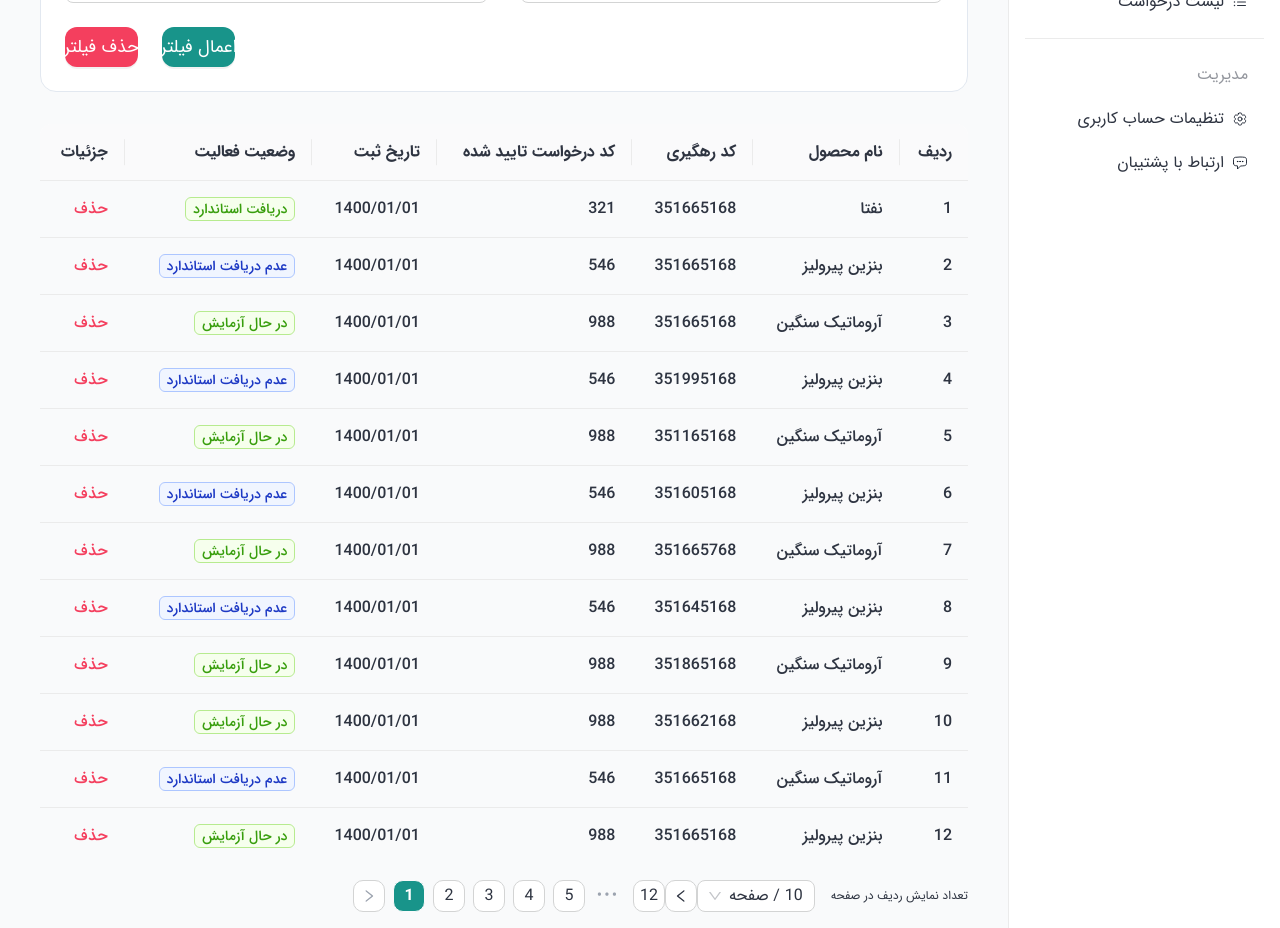
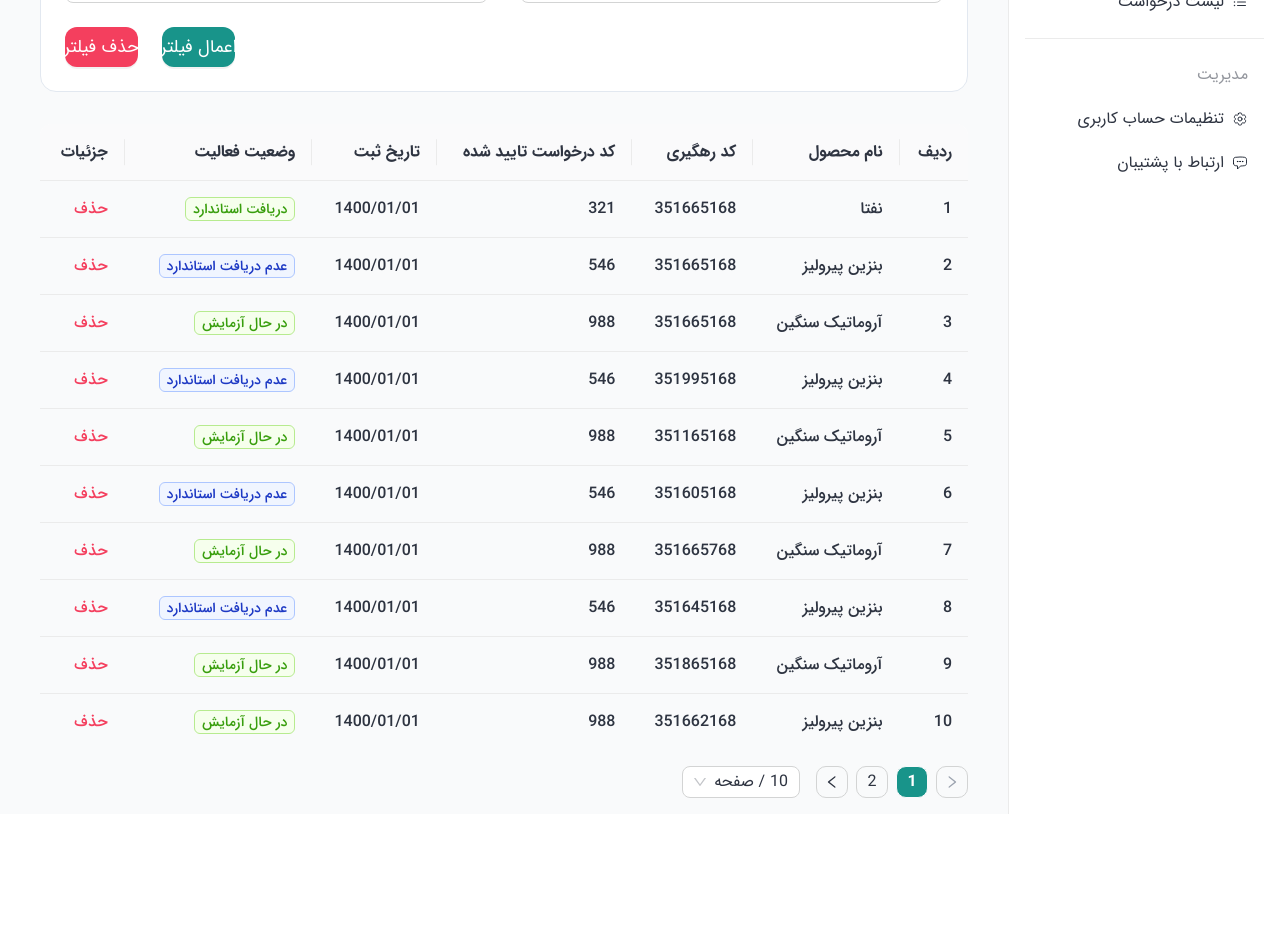
Before and after one commit to mahdi-nasirlo/oil-derivation-front, a Next.js app: page /dashboard/request-list in a window 1280 px wide. Shown: the part 320-1248 px from the top of the page. After the commit the page ends 1134 px from the top, so only its background shows below. Built offline with nearby package versions, Linux system fonts and the light colour scheme.

Commit message:
fixed pagination to table request-list

```diff
--- a/src/app/dashboard/request-list/page.tsx
+++ b/src/app/dashboard/request-list/page.tsx
@@ -10,12 +10,11 @@ import {
   Select,
   Space,
   Table,
-  Typography
 } from "../../../../lib/antd";
 import React from "react";
 import Link from "next/link";
 import { ColumnsType } from "antd/es/table";
-import { Pagination, Tag } from 'antd';
+import { Tag } from 'antd';
 
 
 export default function Page() {
@@ -65,17 +64,18 @@ export default function Page() {
           </MyFormItemGroup>
         </Form>
       </div>
-      <Table pagination={false} className='mt-8' columns={columns} dataSource={data} />
-      <div className="flex flex-row-reverse justify-end items-center">
-        <Pagination
-          defaultCurrent={1}
-          total={120}
-          defaultPageSize={10}
-          hideOnSinglePage
-          className="flex flex-row-reverse justify-end my-4"
-        />
-        <Typography className="font-normal text-xs">تعداد نمایش ردیف در صفحه</Typography>
-      </div>
+      <Table
+        className='mt-8'
+        columns={columns}
+        dataSource={data}
+        pagination={{
+          defaultPageSize: 10,
+          showSizeChanger: true,
+          pageSizeOptions: ['10', '20', '50'],
+          defaultCurrent: 1,
+          style: { display: "flex", flexDirection: "row", justifyContent: "flex-start", margin: "16px 0", },
+        }}
+      />
     </>
   );
 }
--- a/src/app/globals.css
+++ b/src/app/globals.css
@@ -123,6 +123,11 @@ body {
     border-radius: 8px !important;
     text-align: right !important;
 }
+
+.ant-select:not(.ant-select-customize-input)
+.ant-select-selector{
+  background-color: theme("backgroundColor.white") !important;
+}
 .ant-form-item-explain-error {
   color: red !important;
   font-size: 14px !important;
@@ -241,20 +246,35 @@ body {
 
 
 .ant-modal-mask {
-    background-color: rgb(255 255 255 / 0%) !important;
-    backdrop-filter: blur(1px);
+  background-color: rgb(255 255 255 / 0%) !important;
+  backdrop-filter: blur(1px);
 }
 .ant-pagination
 .ant-pagination-item-active {
   background-color: theme("colors.primary.500") !important;
   border-color: theme("colors.gray.900") !important;
 }
-.ant-pagination .ant-pagination-item-active a {color: theme("colors.white") !important;}
-
-.ant-pagination-item-link-icon {
-    color: theme("colors.primary.500") !important;
+.ant-pagination
+.ant-pagination-item-active a {
+  color: theme("colors.white") !important;
 }
 
+.ant-pagination
+.ant-pagination-next
+.ant-pagination-item-link {
+  background-color: theme("backgroundColor.gray.50") !important;
+}
+
+.ant-pagination
+.ant-pagination-prev
+.ant-pagination-item-link {
+  background-color: theme("backgroundColor.gray.50") !important;
+}
+
+.ant-pagination-item {
+  color: theme("colors.primary.500") !important;
+  background-color: theme("backgroundColor.gray.50")!important;
+}
 
 /*production-process*/
 .message-info {
```
